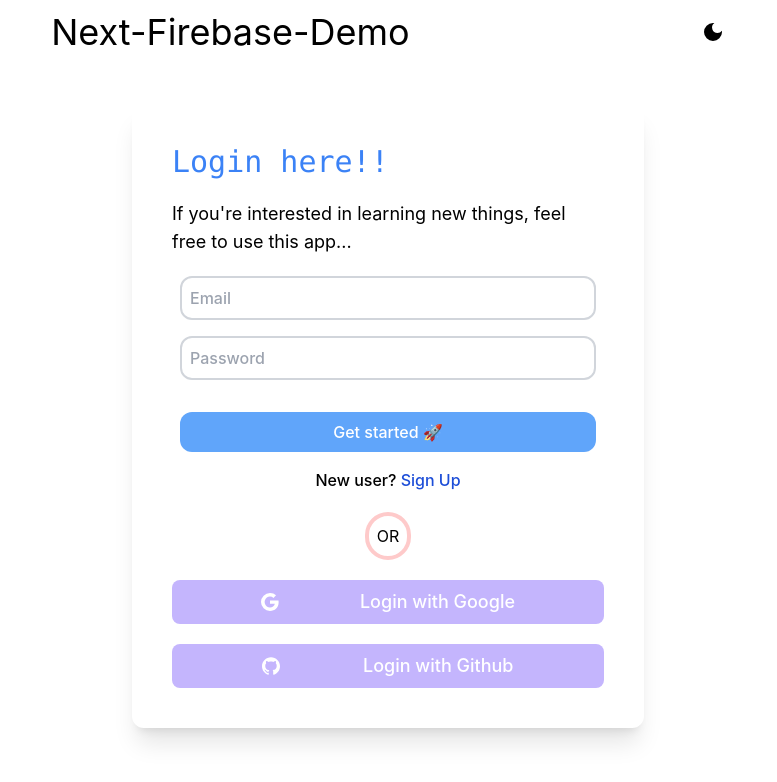
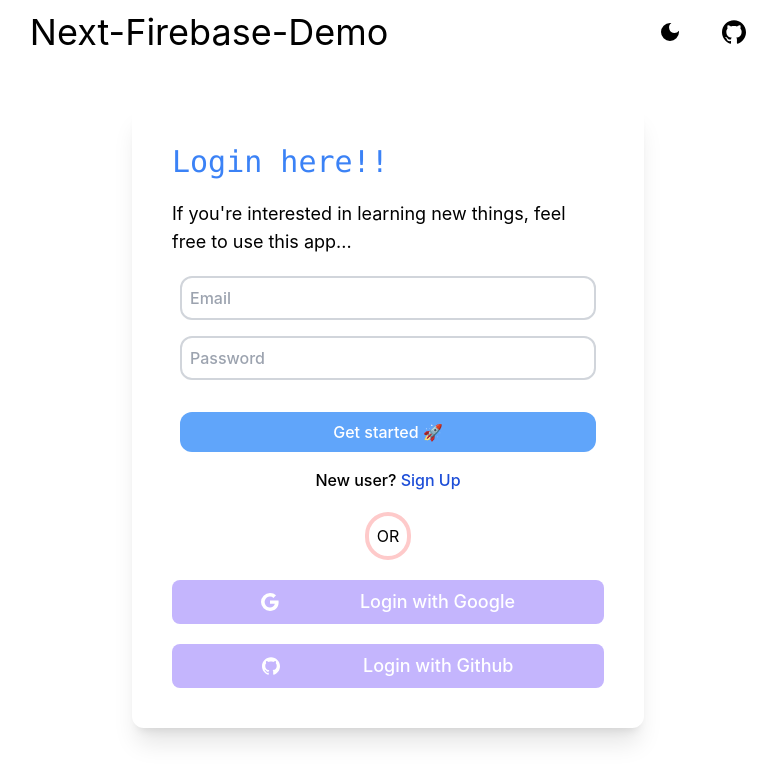
Before and after one commit to Keshav13142/NextJs-Firebase-Auth, a Next.js app: page / in a window 1280 px wide. Shown: the top 782 px of the page, without its empty margins (252-1029 px from the left). Built offline with nearby package versions, Linux system fonts and the light colour scheme; no server answers.

Commit message:
Added repo link in navbar

```diff
--- a/components/Navbar.jsx
+++ b/components/Navbar.jsx
@@ -1,6 +1,7 @@
 import Head from "next/head";
 import { useState } from "react";
 import { MdDarkMode } from "react-icons/md";
+import { SiGithub } from "react-icons/si";
 
 const Navbar = ({ children }) => {
   const [isDarkMode, setIsDarkMode] = useState(false);
@@ -19,10 +20,18 @@ const Navbar = ({ children }) => {
         <div className="dark:bg-slate-800 h-screen dark:text-white">
           <div className="w-screen flex p-3 justify-evenly items-center">
             <h1 className="text-4xl">Next-Firebase-Demo</h1>
-            <MdDarkMode
-              className="text-2xl cursor-pointer"
-              onClick={() => setIsDarkMode(!isDarkMode)}
-            />
+            <div className="flex gap-10 items-center">
+              <MdDarkMode
+                className="text-2xl cursor-pointer"
+                onClick={() => setIsDarkMode(!isDarkMode)}
+              />
+              <a
+                href="https://github.com/Keshav13142/NextJs-Firebase-Auth"
+                target={"_blank"}
+              >
+                <SiGithub className="text-2xl cursor-pointer" />
+              </a>
+            </div>
           </div>
           {children}
         </div>
```
